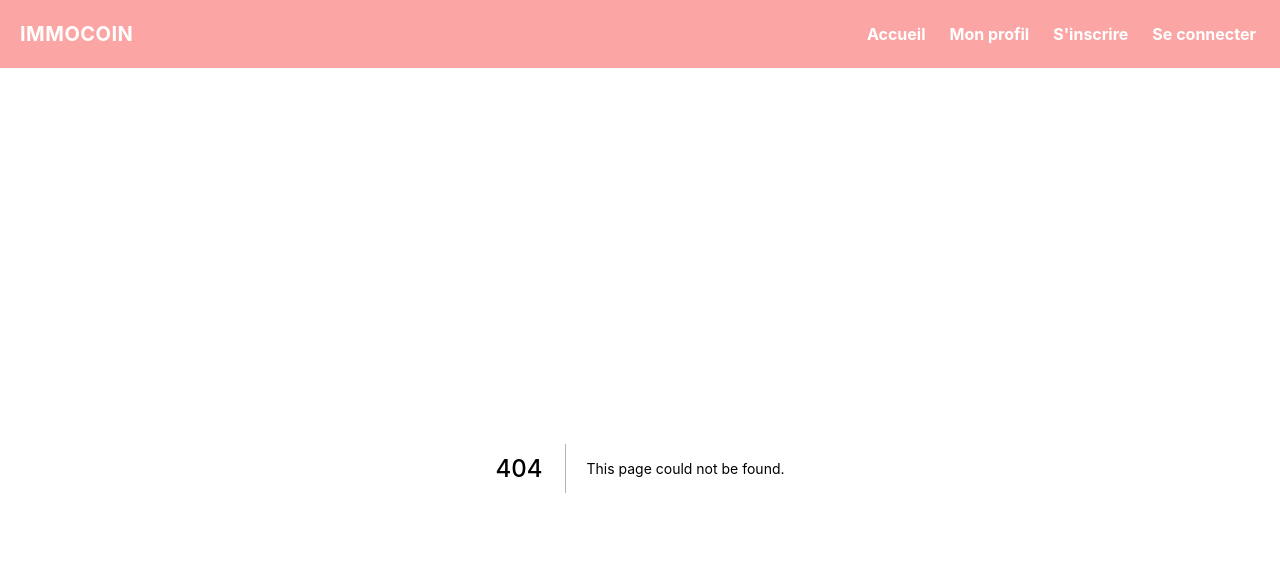
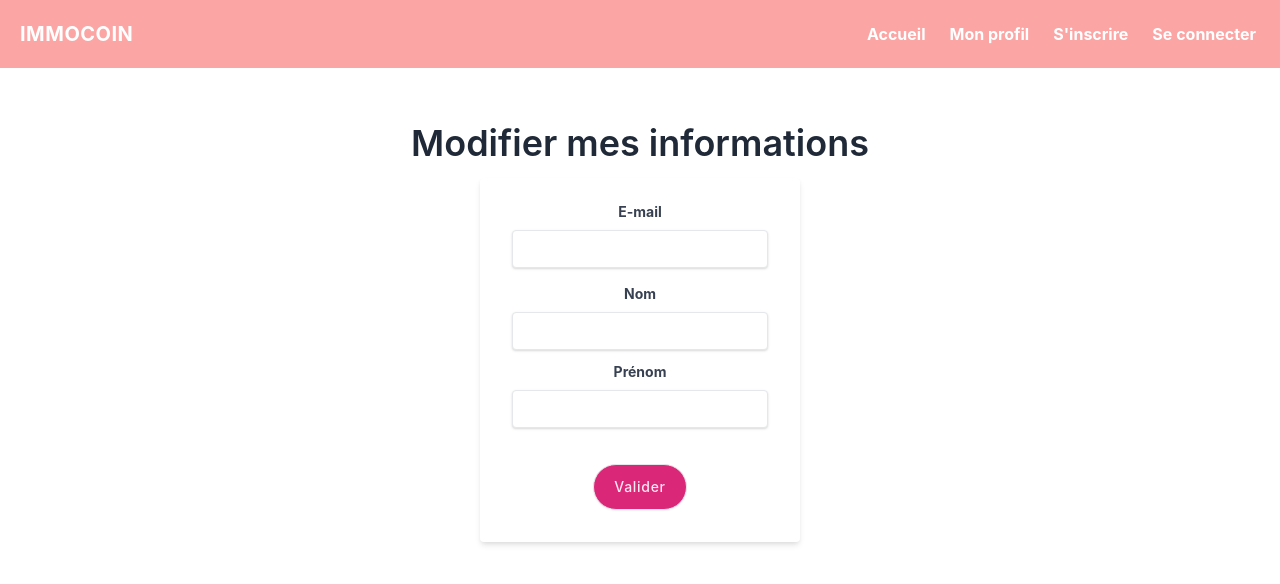
Before and after one commit to Caro407/THP_IMMO_PROJ_FRONT, a Next.js app: page /profile/edit in a window 1280 px wide. Before the commit this address had no page. Shown: the top 584 px of the page. Built offline with nearby package versions, Linux system fonts and the light colour scheme; no server answers.

Commit message:
added user profile show and edit

```diff
--- a/pages/login.js
+++ b/pages/login.js
@@ -25,7 +25,7 @@ function Login() {
       body: raw
     };
 
-    fetch("https://thp-immo-project-stage.herokuapp.com/users/sign_in", requestOptions)
+    fetch("http://localhost:3000/users/sign_in", requestOptions)
       .then(response => {
         if (response.headers.get('Authorization'))
         {
@@ -57,11 +57,9 @@ function Login() {
               </label>
               <input className="shadow appearance-none border rounded w-full py-2 px-3 text-gray-700 mb-3 leading-tight focus:outline-none focus:shadow-outline" id="password" type="password" placeholder="******************"></input>
             </div>
-            <div className="flex items-center justify-between">
-              <button className="bg-blue-500 hover:bg-blue-700 text-white font-bold py-2 px-4 rounded focus:outline-none focus:shadow-outline" type="submit">
-                Se connecter
-              </button>
-            </div>
+            <button className={styles.buttonPink} type="submit">
+              Se connecter
+            </button>
           </form>
         </div>
       </div>
--- /dev/null
+++ b/pages/profile/edit.js
@@ -0,0 +1,84 @@
+import React from 'react';
+import styles from '../../styles/Home.module.css';
+import { useSelector } from 'react-redux';
+
+const Edit = () => {
+  const [currentUser, setCurrentUser] = React.useState({});
+  const userToken = useSelector(state => state.token);
+  React.useEffect(
+    () => {
+      let myHeaders = new Headers();
+      myHeaders.append("Authorization", `${userToken}`);
+
+      let requestOptions = {
+        method: 'GET',
+        headers: myHeaders
+      };
+
+      fetch("http://localhost:3000/profile", requestOptions)
+      .then(response => response.json())
+      .then(result=> setCurrentUser(result))
+      .catch(error => console.log('error', error));
+    }
+    , []
+  )
+
+  const submitInfo = (event) => {
+    event.preventDefault();
+    let myHeaders = new Headers();
+    myHeaders.append("Authorization", `${userToken}`);
+    myHeaders.append("Content-Type", "application/json");
+
+    let raw = JSON.stringify({
+      "user": {
+        "email": `${event.target.elements.email.value}`,
+        "last_name": `${event.target.elements.last_name.value}`,
+        "first_name": `${event.target.elements.first_name.value}`
+      }
+    });
+
+    let requestOptions = {
+      method: 'PATCH',
+      headers: myHeaders,
+      body: raw
+    };
+
+    fetch(`http://localhost:3000/users/${currentUser.id}`, requestOptions)
+      .then(() => {window.location = "/profile"})
+    .catch(error => console.log('error', error));
+  }
+
+  return (
+    <div className={styles.container}>
+      <h1 className={styles.title}>Modifier mes informations</h1>
+      <div className="w-full max-w-xs">
+          <form className="bg-white shadow-md rounded px-8 pt-6 pb-8 mb-4" onSubmit={submitInfo}>
+            <div className="mb-4">
+              <label className="block text-gray-700 text-sm font-bold mb-2" htmlFor="email">
+                E-mail
+              </label>
+              <input className="shadow appearance-none border rounded w-full py-2 px-3 text-gray-700 leading-tight focus:outline-none focus:shadow-outline" id="email" type="text" defaultValue={currentUser.email}></input>
+            </div>
+            <div className="mb-">
+              <label className="block text-gray-700 text-sm font-bold mb-2" htmlFor="last_name">
+                Nom
+              </label>
+              <input className="shadow appearance-none border rounded w-full py-2 px-3 text-gray-700 mb-3 leading-tight focus:outline-none focus:shadow-outline" id="last_name" type="text" defaultValue={currentUser.last_name}></input>
+          </div>
+          <div className="mb-6">
+            <label className="block text-gray-700 text-sm font-bold mb-2" htmlFor="last_name">
+              Prénom
+            </label>
+            <input className="shadow appearance-none border rounded w-full py-2 px-3 text-gray-700 mb-3 leading-tight focus:outline-none focus:shadow-outline" id="first_name" type="text" defaultValue={currentUser.first_name}></input>
+          </div>
+            <button className={styles.buttonPink} type="submit">
+              Valider
+            </button>
+          </form>
+        </div>
+    </div>
+
+  )
+}
+
+export default Edit
--- /dev/null
+++ b/pages/profile/index.js
@@ -0,0 +1,48 @@
+import React from 'react';
+import styles from '../../styles/Home.module.css';
+import Link from 'next/link';
+import { useSelector } from 'react-redux';
+
+const Profile = () => {
+  const [currentUser, setCurrentUser] = React.useState({});
+  const userToken = useSelector(state => state.token);
+  React.useEffect(
+    () => {
+      let myHeaders = new Headers();
+      myHeaders.append("Authorization", `${userToken}`);
+
+      let requestOptions = {
+        method: 'GET',
+        headers: myHeaders
+      };
+
+      fetch("http://localhost:3000/profile", requestOptions)
+      .then(response => response.json())
+      .then(result=> setCurrentUser(result))
+      .catch(error => console.log('error', error));
+    }
+    , []
+  )
+  return (
+    <div className={styles.container}>
+      <h3 className={styles.title}>
+      Mon profil
+      </h3>
+      <div className="mb-2 text-gray-700 mt-10">
+        <i className="fas fa-briefcase mr-2 text-lg text-gray-500"></i>
+        Mon e-mail : {currentUser.email}
+      </div>
+      <div className="mb-2 text-gray-700">
+        <i className="fas fa-university mr-2 text-lg text-gray-500"></i>
+        Mon nom : {currentUser.last_name}
+      </div>
+      <div className="mb-6 text-gray-700">
+        <i className="fas fa-university mr-2 text-lg text-gray-500"></i>
+        Mon prénom : {currentUser.first_name}
+      </div>
+      <Link href="/profile/edit"><a className={styles.buttonPink}>Modifier mes informations</a></Link>
+    </div>
+  )
+};
+
+export default Profile
--- a/pages/signup.js
+++ b/pages/signup.js
@@ -25,7 +25,7 @@ function Signup() {
       body: raw
     };
 
-    fetch("https://thp-immo-project-stage.herokuapp.com/users", requestOptions)
+    fetch("http://localhost:3000/users", requestOptions)
       .then(response => {
         if (response.headers.get('Authorization'))
         {
@@ -57,11 +57,9 @@ function Signup() {
               </label>
               <input className="shadow appearance-none border rounded w-full py-2 px-3 text-gray-700 mb-3 leading-tight focus:outline-none focus:shadow-outline" id="password" type="password" placeholder="******************"></input>
             </div>
-            <div className="flex items-center justify-between">
-              <button className="bg-blue-500 hover:bg-blue-700 text-white font-bold py-2 px-4 rounded focus:outline-none focus:shadow-outline" type="submit">
-                S'inscrire
-              </button>
-            </div>
+            <button className={styles.buttonPink} type="submit">
+              S'inscrire
+            </button>
           </form>
         </div>
       </div>
--- a/styles/Home.module.css
+++ b/styles/Home.module.css
@@ -3,13 +3,29 @@
   padding: 0 0.5rem;
   display: flex;
   flex-direction: column;
-  justify-content: center;
   align-items: center;
   height: 100vh;
+  @apply text-center;
+  @apply mt-12;
+  @apply px-6;
 }
 
-.test {
-  @apply font-thin;
+.buttonPink {
+  @apply bg-pink-600;
+  @apply px-5;
+  @apply py-3;
+  @apply text-sm;
+  @apply shadow-sm;
+  @apply font-medium;
+  @apply tracking-wider;
+  @apply border;
+  @apply text-pink-100;
+  @apply rounded-full
+}
+
+.buttonPink:hover{
+  @apply shadow-lg;
+  @apply bg-pink-700;
 }
 
 .main {
@@ -49,9 +65,7 @@
 }
 
 .title {
-  margin: 0;
-  line-height: 1.15;
-  font-size: 4rem;
+  @apply text-4xl; @apply font-semibold; @apply leading-normal; @apply mb-2; @apply text-gray-800; @apply mb-2;
 }
 
 .title,
```
